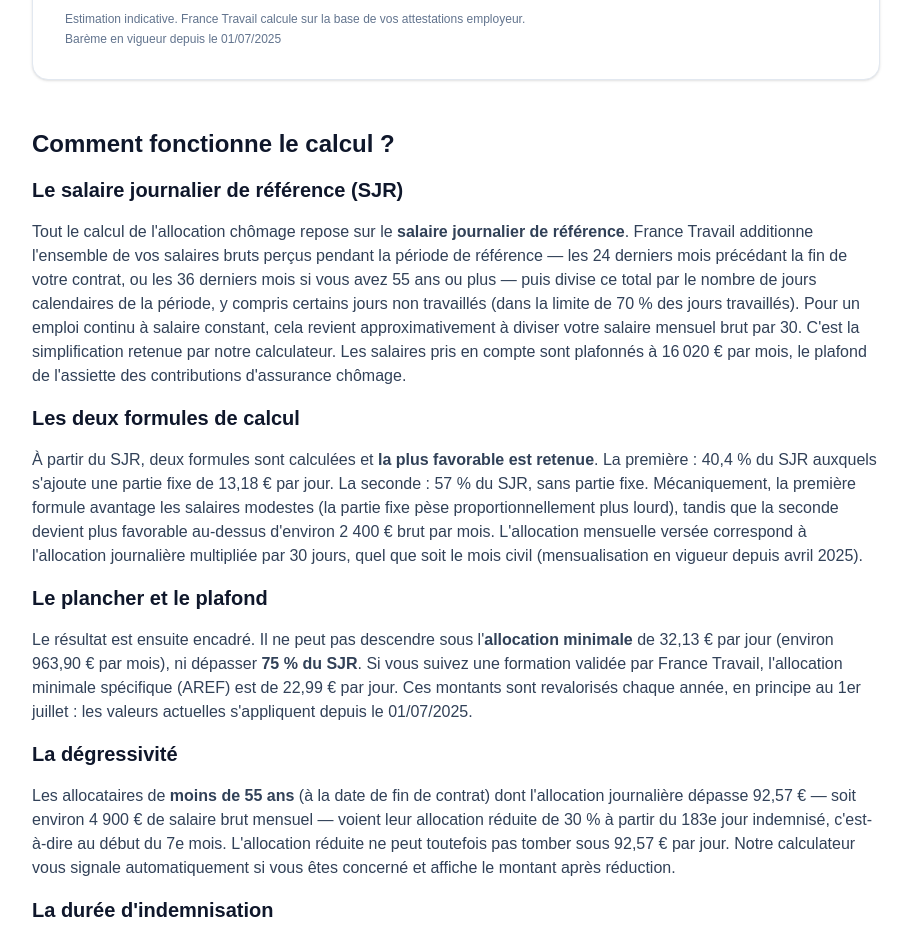
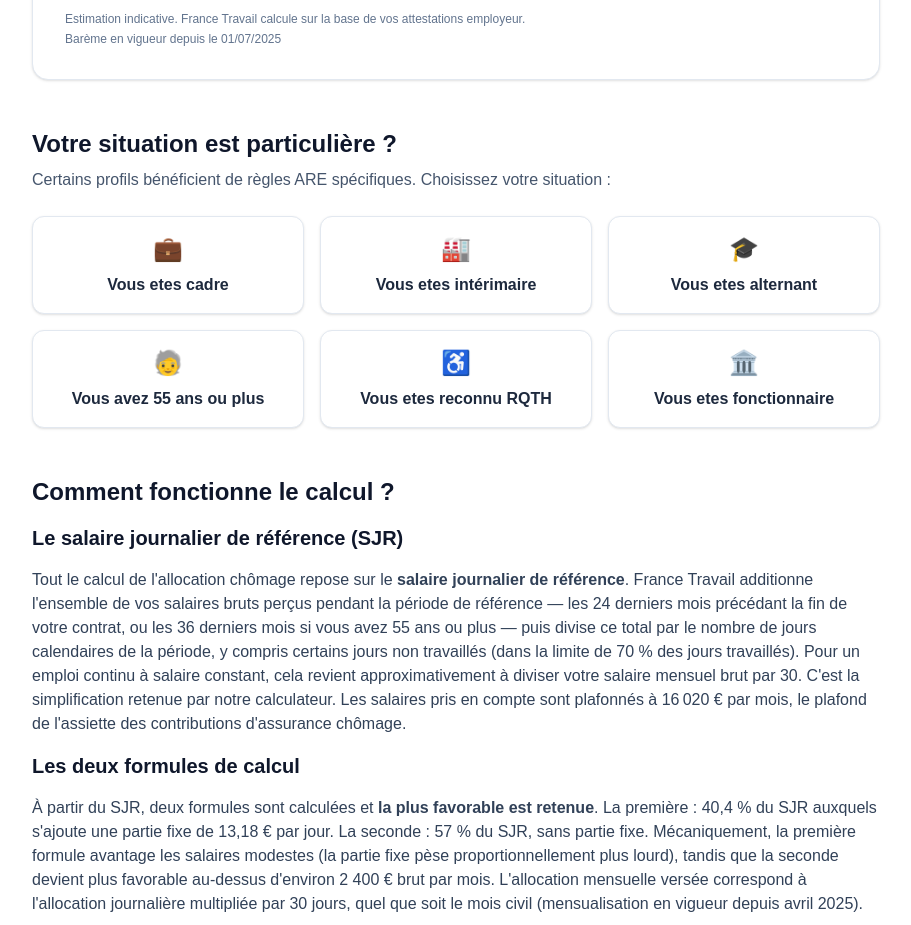
Before and after one commit to ectoplasma44-beep/calculateur-chomage, a Next.js app: page / in a window 1280 px wide. Shown: the part 880-1805 px from the top of the page, without its empty margins (184-1095 px from the left). Built offline with nearby package versions, Linux system fonts and the light colour scheme.

Commit message:
feat: maillage interne session 7

```diff
--- a/src/app/chomage-rqth/page.tsx
+++ b/src/app/chomage-rqth/page.tsx
@@ -366,6 +366,9 @@ export default function ChomageRQTH() {
           <Link href="/fin-de-cdd-rqth" className="rounded-lg border border-purple-300 bg-white px-6 py-3 text-sm font-semibold text-purple-700 hover:border-purple-400">
             Fin de CDD RQTH
           </Link>
+          <Link href="/chomage-seniors" className="rounded-lg border border-purple-300 bg-white px-6 py-3 text-sm font-semibold text-purple-700 hover:border-purple-400">
+            Droits all&ocirc;ng&eacute;s seniors
+          </Link>
         </div>
       </div>
     </main>
--- a/src/app/page.tsx
+++ b/src/app/page.tsx
@@ -89,6 +89,37 @@ export default function Home() {
       </header>
 
       <CalculateurARE />
+
+      <section className="mt-12">
+        <h2 className="text-2xl font-bold text-slate-900">Votre situation est particuli&egrave;re&nbsp;?</h2>
+        <p className="mt-2 text-slate-600">Certains profils b&eacute;n&eacute;ficient de r&egrave;gles ARE sp&eacute;cifiques. Choisissez votre situation&nbsp;:</p>
+        <div className="mt-6 grid grid-cols-2 gap-4 md:grid-cols-3">
+          <Link href="/chomage-cadre" className="flex flex-col items-center rounded-xl border border-slate-200 bg-white p-4 text-center shadow-sm transition hover:border-blue-300 hover:shadow">
+            <span className="text-2xl">💼</span>
+            <span className="mt-2 font-semibold text-slate-800">Vous etes cadre</span>
+          </Link>
+          <Link href="/chomage-interimaire" className="flex flex-col items-center rounded-xl border border-slate-200 bg-white p-4 text-center shadow-sm transition hover:border-blue-300 hover:shadow">
+            <span className="text-2xl">🏭</span>
+            <span className="mt-2 font-semibold text-slate-800">Vous etes int&eacute;rimaire</span>
+          </Link>
+          <Link href="/chomage-alternant-apprenti" className="flex flex-col items-center rounded-xl border border-slate-200 bg-white p-4 text-center shadow-sm transition hover:border-blue-300 hover:shadow">
+            <span className="text-2xl">🎓</span>
+            <span className="mt-2 font-semibold text-slate-800">Vous etes alternant</span>
+          </Link>
+          <Link href="/chomage-seniors" className="flex flex-col items-center rounded-xl border border-slate-200 bg-white p-4 text-center shadow-sm transition hover:border-blue-300 hover:shadow">
+            <span className="text-2xl">🧓</span>
+            <span className="mt-2 font-semibold text-slate-800">Vous avez 55 ans ou plus</span>
+          </Link>
+          <Link href="/chomage-rqth" className="flex flex-col items-center rounded-xl border border-slate-200 bg-white p-4 text-center shadow-sm transition hover:border-blue-300 hover:shadow">
+            <span className="text-2xl">♿</span>
+            <span className="mt-2 font-semibold text-slate-800">Vous etes reconnu RQTH</span>
+          </Link>
+          <Link href="/chomage-fonctionnaire-reconversion" className="flex flex-col items-center rounded-xl border border-slate-200 bg-white p-4 text-center shadow-sm transition hover:border-blue-300 hover:shadow">
+            <span className="text-2xl">🏛️</span>
+            <span className="mt-2 font-semibold text-slate-800">Vous etes fonctionnaire</span>
+          </Link>
+        </div>
+      </section>
 
       <section className="mt-12">
         <h2 className="text-2xl font-bold text-slate-900">Comment fonctionne le calcul&nbsp;?</h2>
```
